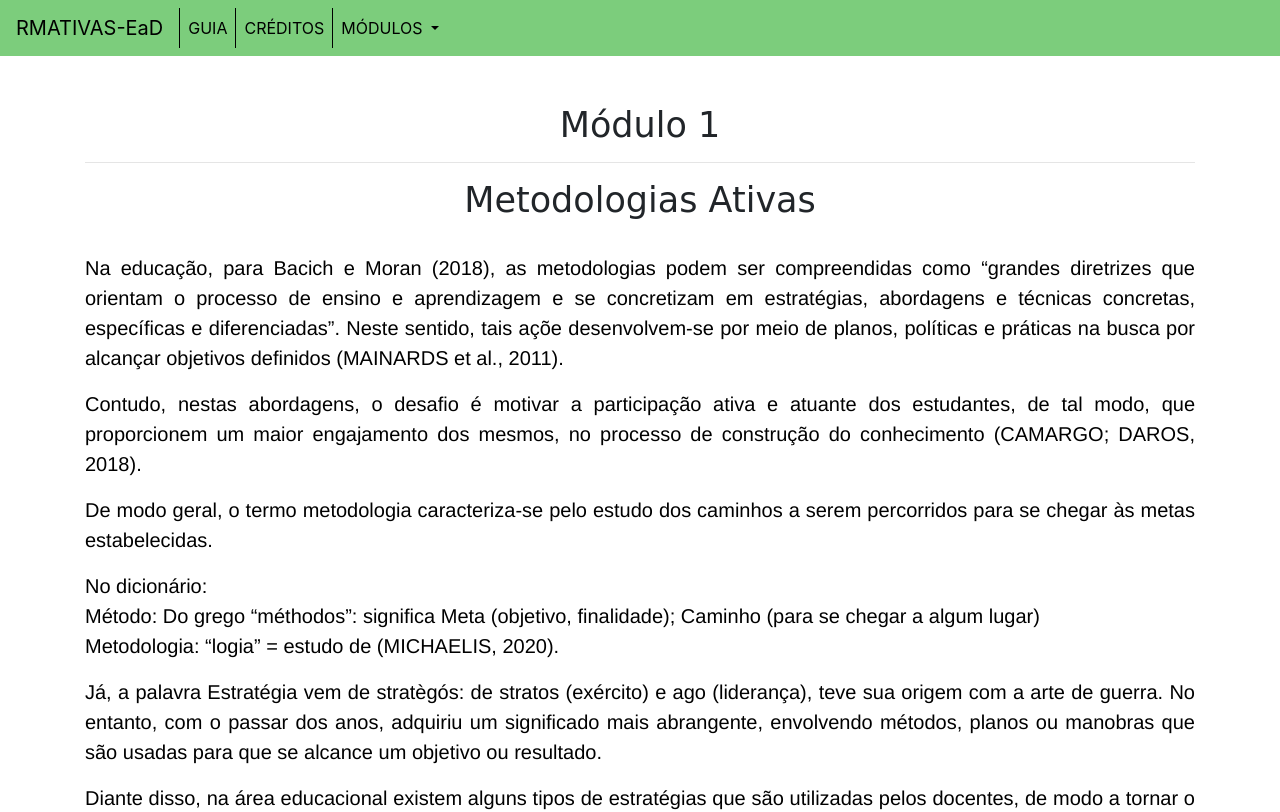
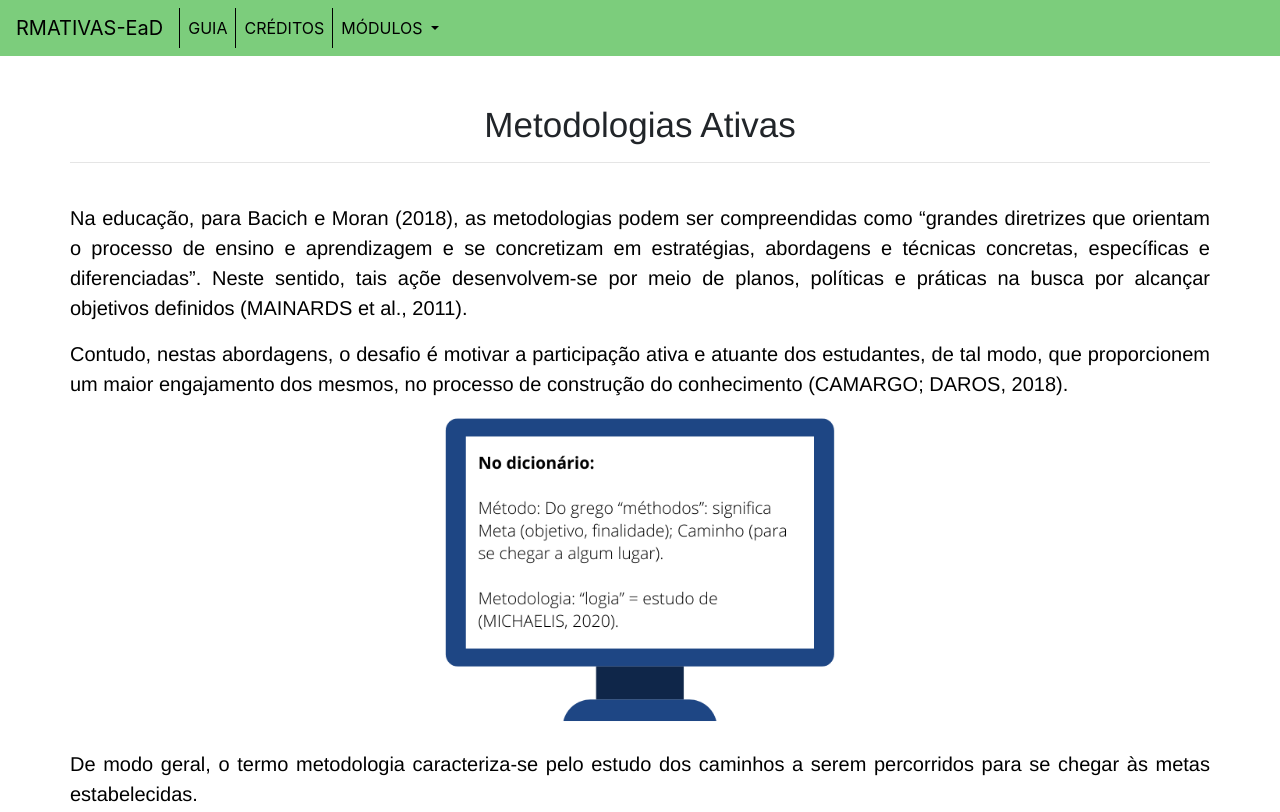
Before and after one commit to gaabemonteiro/metodologias-ativas, a plain HTML site: page modulo1.html in a window 1280 px wide. Shown: the top 812 px of the page. Drawn offline with nearby package versions, Linux system fonts and the light colour scheme.

Commit message:
primeira versao modulo 1

```diff
--- a/modulo1.css
+++ b/modulo1.css
@@ -16,13 +16,13 @@
 }
 
 h1 {
-    font-family: cursive;
+    font-family: Helvetica, "sans-serif";
     font-size: 35px;
     text-align: center;
 }
 
 h2 {
-    font-family: cursive;
+    font-family: Helvetica, "sans-serif";
     font-size: 35px;
     text-align: center;
 }
--- a/modulo1.html
+++ b/modulo1.html
@@ -9,6 +9,7 @@
     <script src="https://cdn.jsdelivr.net/npm/popper.js@1.16.1/dist/umd/popper.min.js" integrity="sha384-9/reFTGAW83EW2RDu2S0VKaIzap3H66lZH81PoYlFhbGU+6BZp6G7niu735Sk7lN" crossorigin="anonymous"></script>
     <script src="https://stackpath.bootstrapcdn.com/bootstrap/4.5.2/js/bootstrap.min.js" integrity="sha384-B4gt1jrGC7Jh4AgTPSdUtOBvfO8shuf57BaghqFfPlYxofvL8/KUEfYiJOMMV+rV" crossorigin="anonymous"></script>
     <link rel="stylesheet" href="modulo1.css">
+    <link rel="sortcut icon" href="roda.ico" type="image/x-icon"/>
 </head>
 <body>
     <nav class="navbar navbar-expand-lg">
@@ -30,10 +31,10 @@
                 MÓDULOS
               </a>
               <div class="dropdown-menu" aria-labelledby="navbarDropdown">
-                <a class="dropdown-item" href="modulo1.html">MÓDULO 1</a>
-                <a class="dropdown-item" href="modulo2.html">MÓDULO 2</a>
-                <a class="dropdown-item" href="modulo3.html">MÓDULO 3</a>
-                <a class="dropdown-item" href="modulo4.html">MÓDULO 4</a>
+                <a class="dropdown-item" href="modulo1.html">Metodologias Ativas</a>
+                <a class="dropdown-item" href="modulo2.html">Metodologias Ativas na EaD</a>
+                <a class="dropdown-item" href="modulo3.html">Recomendação Pedagógica em EaD</a>
+                <a class="dropdown-item" href="modulo4.html">Metodologias Ativas na EaD e Estratégias Pedagógicas</a>
               </div>
         </div>
       </nav>
@@ -41,10 +42,9 @@
     <div class="album py-5">
         <div class="container">
           <div class="row">
-            <div class="col-md-12">
-                <h1>Módulo 1</h1>
+            <class="col-md-12">
+                <h1>Metodologias Ativas</h1>
                 <hr>
-                <h2>Metodologias Ativas</h2>
                 <br>
                 <p>
                 Na educação, para Bacich e Moran (2018), as metodologias podem ser compreendidas como “grandes diretrizes que
@@ -57,14 +57,13 @@
                 de tal modo, que proporcionem um maior engajamento dos mesmos, no processo de construção do conhecimento
                 (CAMARGO; DAROS, 2018).
                 </p>
+                <div style="text-align: center;">
+                <img src="computador.png" alt="imagem-computador" style="width: 390px;">
+                </div>
+                <br>
                 <p>
-                De modo geral, o termo metodologia caracteriza-se pelo estudo dos caminhos a
-                serem percorridos para se chegar às metas estabelecidas.
-                </p>
-                <p>
-                No dicionário:<br>
-                Método: Do grego “méthodos”: significa Meta (objetivo, finalidade); Caminho (para se chegar a algum lugar)<br>
-                Metodologia: “logia” = estudo de (MICHAELIS, 2020).
+                  De modo geral, o termo metodologia caracteriza-se pelo estudo dos caminhos a
+                  serem percorridos para se chegar às metas estabelecidas.
                 </p>
                 <p>
                 Já, a palavra Estratégia vem de stratègós: de stratos (exército) e ago (liderança), teve sua origem
@@ -151,7 +150,7 @@
                 </div>
 
                 <br>
-                <p class="citacao">
+                <p>
                 Centradas no aluno, as Metodologias Ativas servem de base, para o alcance de patamares maiores no
                 processo de construção do conhecimento (MORÁN, 2015). Neste sentido, reúnem um conjunto de estratégias de
                 ensino, que envolvem o aluno em um ambiente de aprendizagem “flexível, interligado e híbrido”
```
Also changed, not shown: computador.png (added), computador2.png (added), roda.ico (added), roda.png (added), 1 other file.
